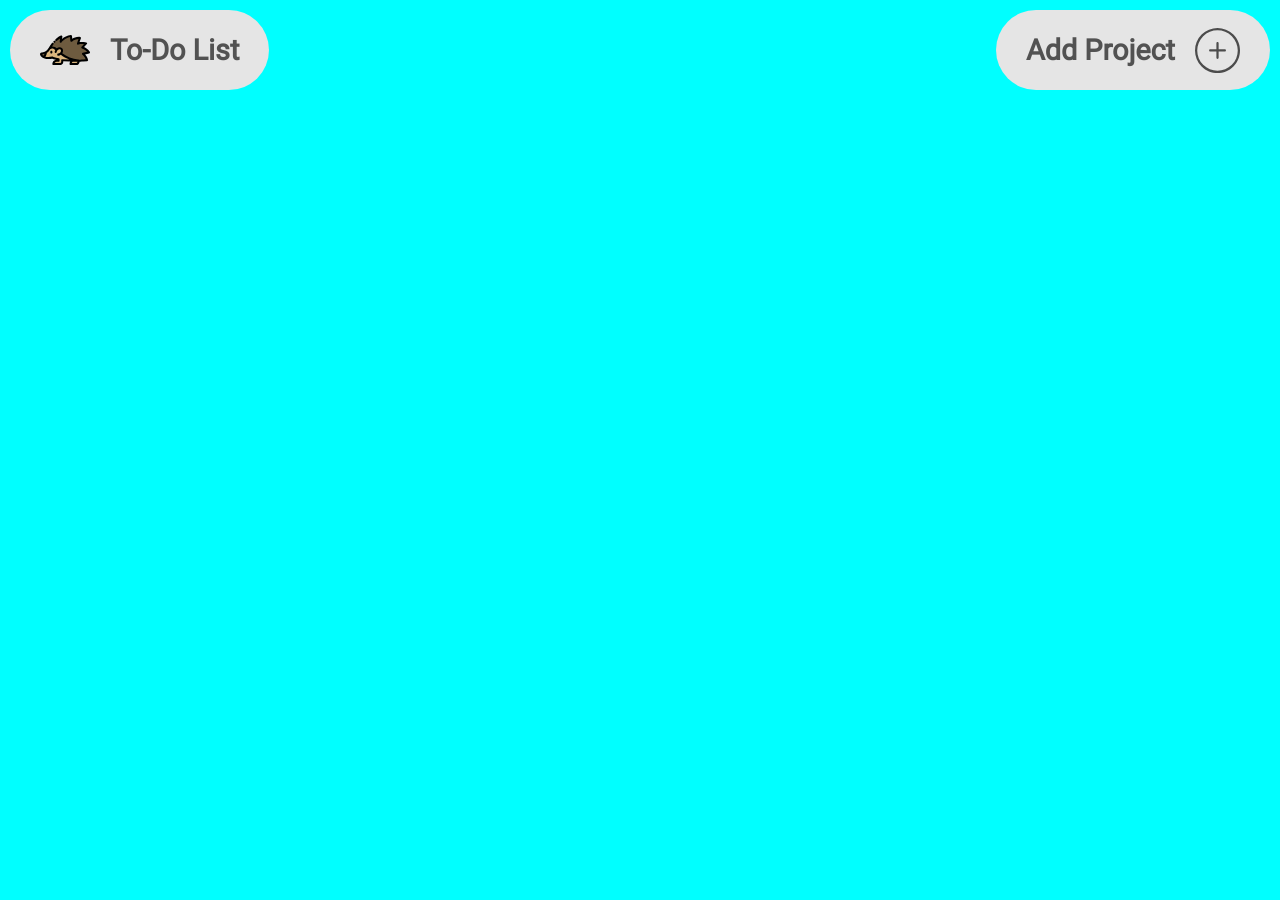
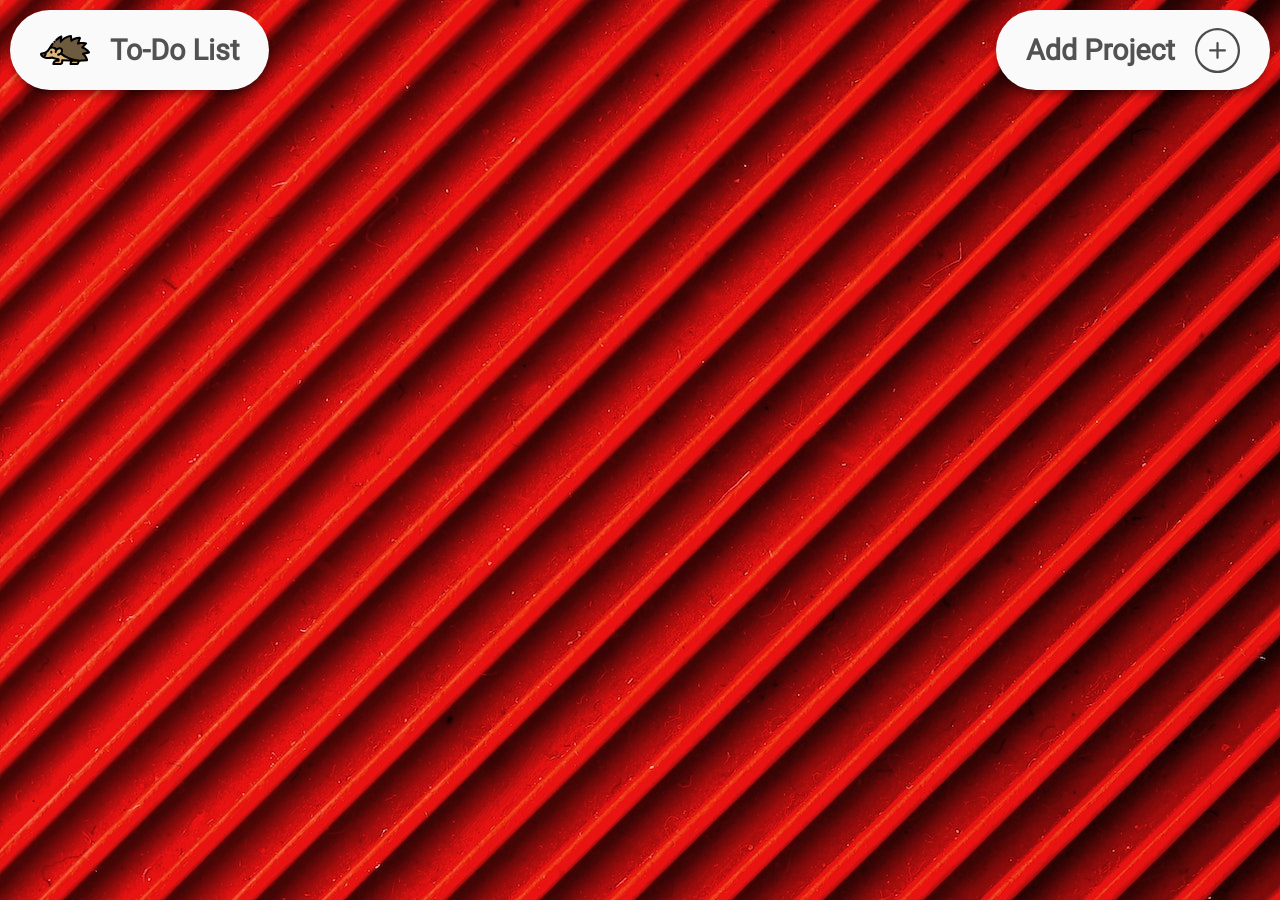
Before and after one commit to Duesenberg/todo-list, a website built with webpack: page dist/index.html in a window 1280 px wide. Built offline with Linux system fonts and the light colour scheme.

Commit message:
Define page style and page strusture
Decided what style the webpage would have, as well as the structure.
Next I need to start working with the DOM manipulation to make the
app functional.

```diff
--- a/src/index.js
+++ b/src/index.js
@@ -1 +1,10 @@
 import './style.css';
+
+const toDoList = [
+  {
+    title: "To-Do List",
+    description: "Create a functioning To-Do List app that works in the browser. Better get busy.",
+    checkList: ["Create basic page setup", "Define page style and structure",
+  ""]
+  }
+]
--- a/src/style.css
+++ b/src/style.css
@@ -21,7 +21,9 @@
 #content {
   min-height: 100vh;
   height: auto;
-  background-color: cyan;
+  background-image: url(./icons/pexels-engin-akyurt-1493226.jpg);
+  background-repeat: no-repeat;
+  background-size: cover;
   display: grid;
   grid-template: 1fr 8fr / 1fr 8fr;
 }
@@ -34,14 +36,16 @@
   justify-content: space-between;
 }
 
-.header .title {
-  background-color: #e5e5e5;
+.header .title, .header .add-project {
+  border: none;
+  background-color: #fafafa;
   border-radius: 50px;
   display: flex;
   justify-content: center;
   align-items: center;
   gap: 20px;
   padding: 15px 30px;
+  box-shadow: 0px 6px 10px -3px rgba(0,0,0,0.5);
 }
 
 .header .title .logo {
@@ -58,15 +62,12 @@
   color: #525252;
 }
 
-.add-project {
-  border: none;
+.add-project:hover {
   background-color: #e5e5e5;
-  border-radius: 50px;
-  display: flex;
-  justify-content: center;
-  align-items: center;
-  gap: 20px;
-  padding: 15px 30px;
+}
+
+.add-project:active {
+  background-color: #d4d4d4;
 }
 
 .add-project .text {
```
Also changed, not shown: README.md, dist/955b33417ffd8eb6c3ad.jpg (added), dist/bundle.js, src/icons/pexels-engin-akyurt-1493226.jpg (added).
